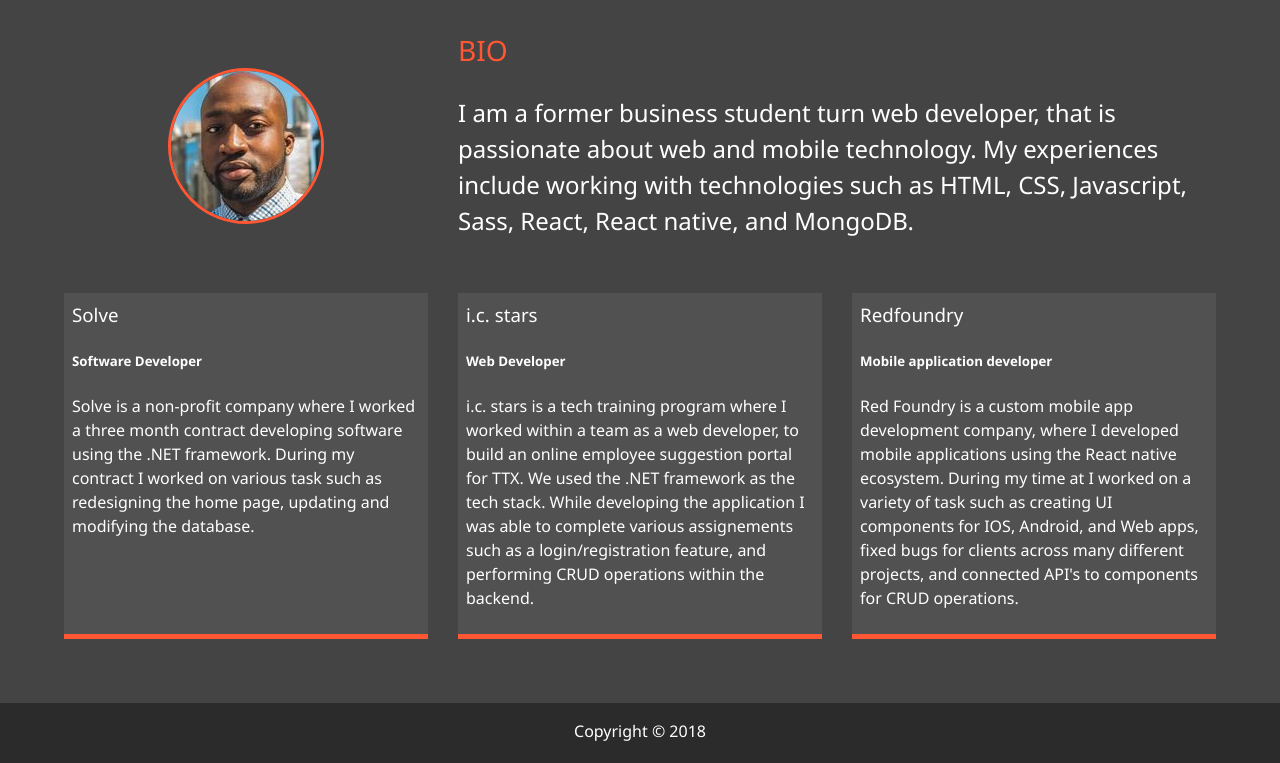
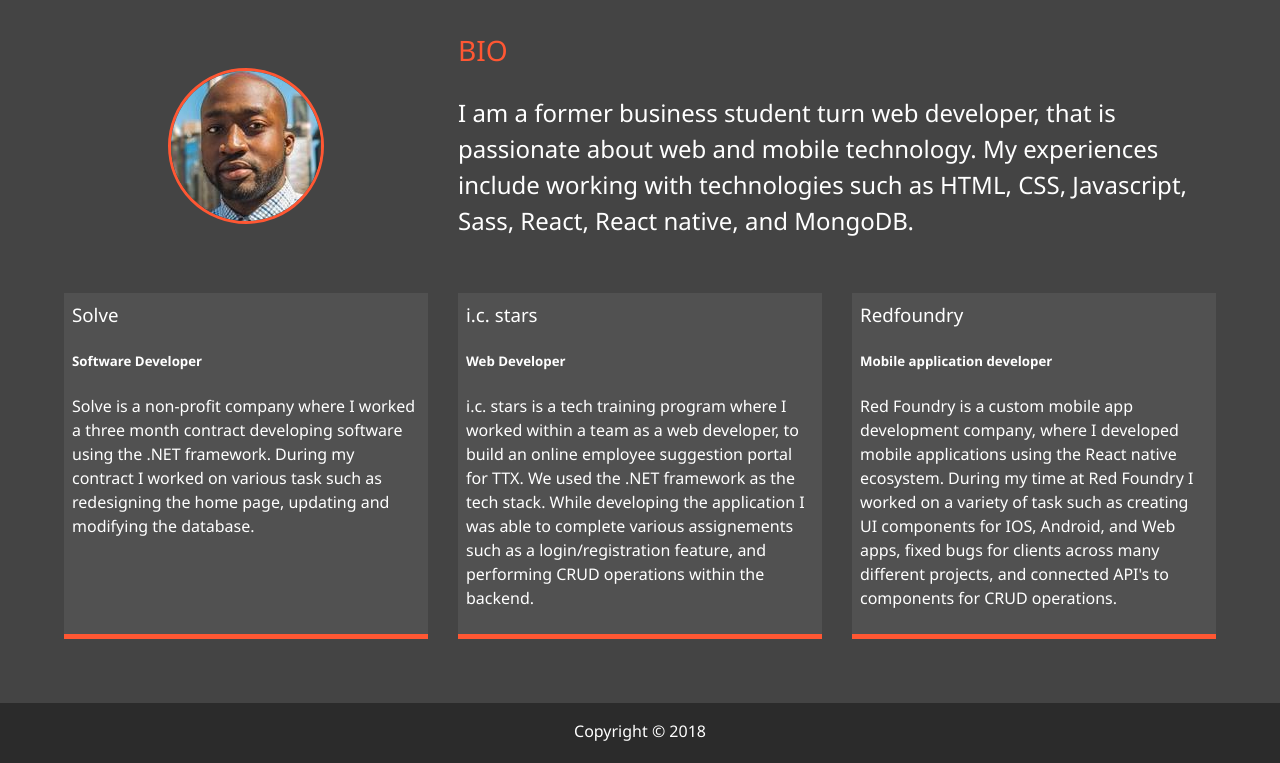
Before and after one commit to jbony88/portfolio, a website: page dist/about.html in a window 1280 px wide. Shown: the part 253-1016 px from the top of the page. Drawn offline with Linux system fonts and the light colour scheme.

Commit message:
fix grammar

```diff
--- a/dist/about.html
+++ b/dist/about.html
@@ -103,10 +103,10 @@
           <p>
             Red Foundry is a custom mobile app development company, where I
             developed mobile applications using the React native ecosystem.
-            During my time at I worked on a variety of task such as creating UI
-            components for IOS, Android, and Web apps, fixed bugs for clients
-            across many different projects, and connected API's to components
-            for CRUD operations.
+            During my time at Red Foundry I worked on a variety of task such as
+            creating UI components for IOS, Android, and Web apps, fixed bugs
+            for clients across many different projects, and connected API's to
+            components for CRUD operations.
           </p>
         </div>
       </div>
```
